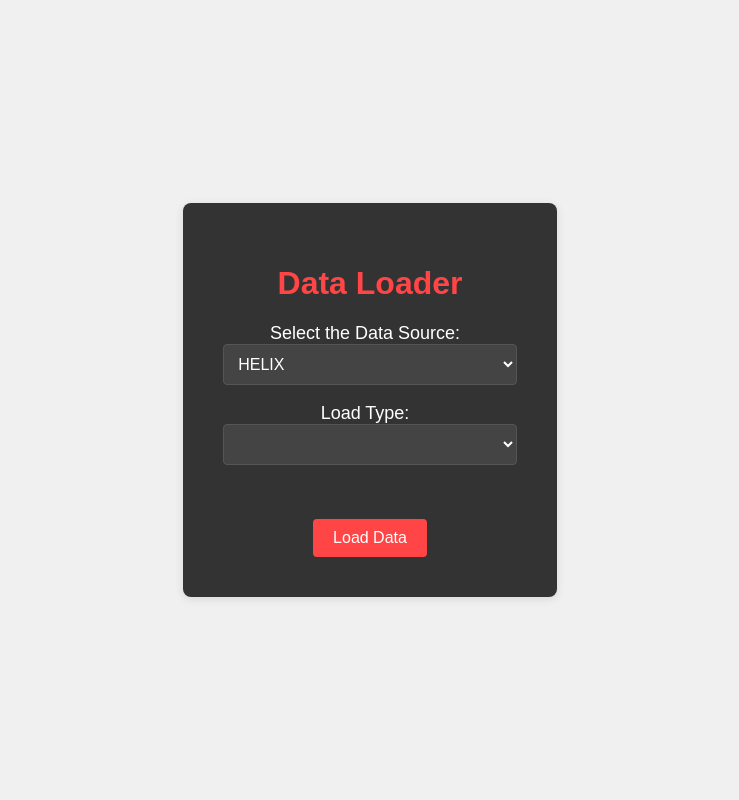
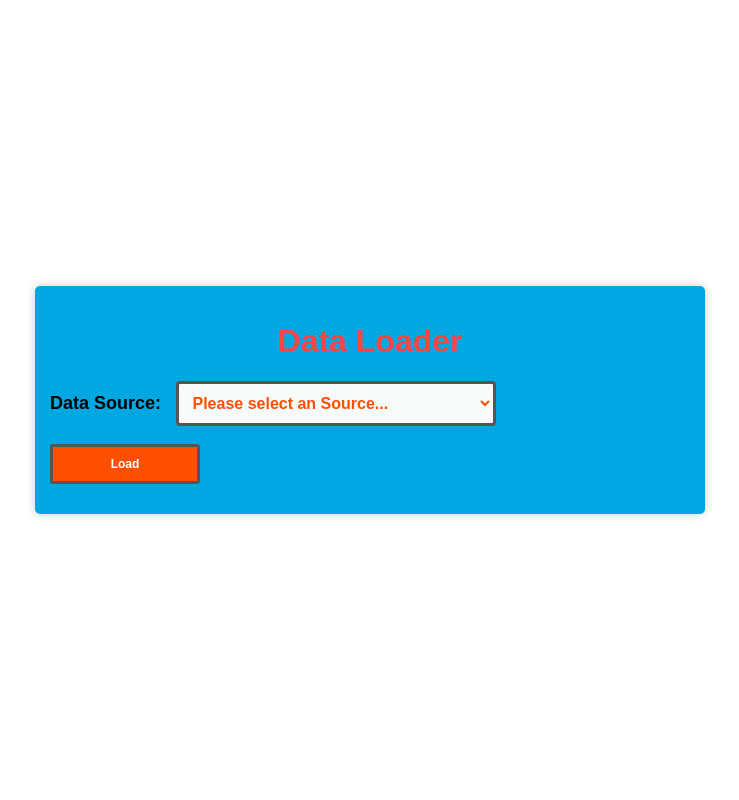
Before and after one commit to danantwar/LLM, a Flask app: page / in a window 1280 px wide. Shown: the whole page, without its empty margins (270-1009 px from the left). Run offline with Flask 3, Linux system fonts and the light colour scheme; lists and menus that the app fills with data are empty.

Commit message:
Dny Update - 1 (18/08)

```diff
--- a/Flask/HelixLoad.py
+++ b/Flask/HelixLoad.py
@@ -25,6 +25,8 @@ def initiateHelixLoad(LoadType):
         "KnowledgeRef" : config.GetRkmRefUrl,
     }
 
+    source = "HELIX"
+    timestamp = helix.createLoadHistoryInDB(source)
     for form in HelixDetails:
         url = HelixDetails[form]
         # print("Calling Process_records function")
--- a/Flask/app.py
+++ b/Flask/app.py
@@ -3,6 +3,7 @@ from flask import Flask, render_template, request
 import helixLoad as helix
 import webLoad as web
 import fileLoad as file
+import asyncio
 
 app = Flask(__name__)
 
@@ -41,16 +42,16 @@ def loadData():
 
 
 @app.route('/', methods=['GET', 'POST'])
-
 def index():
     if request.method == 'POST':
-        Source = request.form['Source']
-        LoadType = request.form['LoadType']
-
+        Source = request.form['LoadSource']
+        LoadType = request.form['HelixLoadType']
+        print(Source)
+        print(LoadType)
         if Source =="HELIX" and LoadType !="" :
             helix.initiateHelixLoad(LoadType)
             userMsg = f"Hello, {Source} data load into AI Model is Completed now!"
-            return render_template('index.html', greeting=userMsg)
+            return render_template('index.html', response=userMsg)
 
         if Source =="FILE":
             print("I am on file")
--- a/Flask/helixLoadFunctions.py
+++ b/Flask/helixLoadFunctions.py
@@ -8,12 +8,11 @@ import generateEmbeding as ge
 
 def loadHelixRecords(form, url, load_type):
     # Initialize Variables
-    source = "HELIX"
     offset  = 0
     limit = 1000
     recordsExist = False
     getrecords = True
-    timestamp = createLoadHistoryInDB(source)
+
     print(load_type)
     if load_type == "DELTA":
         timestamp = getLastLoadTimestamp()
--- a/Flask/templates/index.html
+++ b/Flask/templates/index.html
@@ -1,3 +1,4 @@
+<!-- New UI code -->
 <!DOCTYPE html>
 <html>
 <head>
@@ -5,7 +6,7 @@
     <style>
         body {
             font-family: Arial, sans-serif;
-            background-color: #f0f0f0;
+            background-color: #FFF;
             margin: 0;
             padding: 0;
             display: flex;
@@ -14,128 +15,143 @@
             min-height: 100vh;
         }
         .container {
-            background-color: #333333;
-            color: #ffffff;
-            border-radius: 8px;
-            box-shadow: 0px 2px 10px rgba(0, 0, 0, 0.1);
-            padding: 40px;
-            text-align: center;
+            background-color: #00a7e1;
+            border-radius: 5px;
+            box-shadow: 0 0 10px rgba(0, 0, 0, 0.2);
+            flex-direction: column;
+            justify-content: space-between;
+            align-items: center;
+            border-radius: 5px;
+            padding: 15px;
+            width: 50%;
         }
+        input[type="file"]{
+            width: 200px;
+            padding: 10px;
+            margin-bottom: 15px;
+            border: 3px solid #555555;
+            border-radius: 3px;
+        }
+        input[type="text"]{
+            width: 500px;
+            padding: 10px;
+            margin-bottom: 15px;
+            border: 3px solid #555555;
+            border-radius: 3px;
+        }
+
         h1 {
             color: #ff4545;
+            font-weight: bold;
         }
         label {
             font-size: 18px;
             margin-right: 10px;
+            font-weight: bold;
+            border: none;
+            color: #000000;
         }
         select {
             padding: 10px;
             font-size: 16px;
-            border: 1px solid #555555;
+            border: 3px solid #555555;
             border-radius: 4px;
-            background-color: #444444;
-            color: #ffffff;
-            width: 100%;
-            max-width: 300px;
+            background-color: #F8F9F9;
+            color: #fe5000;
+            width: 50%;
+            max-width: 400px;
+            font-weight: bold;
         }
-        button {
-            background-color: #ff4545;
-            border: none;
-            color: white;
-            padding: 10px 20px;
-            border-radius: 4px;
-            font-size: 16px;
-            cursor: pointer;
+        input[type="submit"] {
+            background-color: #fe5000;
+            color: #fff;
+            font-weight: bold;
+            font-size: 12px;
+            width: 150px;
+            padding: 10px;
+            margin-bottom: 15px;
+            border: 3px solid #555555;
+            border-radius: 3px;
+            align: center;
         }
-        button:hover {
-            background-color: #d13939;
+
+        input[type="submit"]:hover {
+            background-color: #199E23 ;
         }
     </style>
-    <script>
-        document.addEventListener("DOMContentLoaded", function () {
-            const sourceDropdown = document.getElementById("Source");
-            const dependentDropdown = document.getElementById("LoadType");
-            const additionalFieldsContainer = document.getElementById("AdditionalFields");
-            const loadTypeLabel = document.getElementById("LoadTypeLabel"); // Add this line
-
-            const data = {
-                HELIX: ["FULL", "DELTA"],
-                WEB: ["Text"],
-                FILE: ["Attachment"]
-            };
-
-            sourceDropdown.addEventListener("change", function () {
-                const selectedSource = sourceDropdown.value;
-                const options = data[selectedSource];
-
-                dependentDropdown.innerHTML = "";
-                additionalFieldsContainer.innerHTML = ""; // Clear additional fields
-
-                if (options) {
-                    options.forEach(function (option) {
-                        const optionElement = document.createElement("option");
-                        optionElement.value = option;
-                        optionElement.textContent = option;
-                        dependentDropdown.appendChild(optionElement);
-                    });
-
-                    // Add additional fields based on selected source
-                    if (selectedSource === "FILE") {
-                        const fileInput = document.createElement("input");
-                        fileInput.type = "file";
-                        fileInput.name = "Attachment";
-                        fileInput.accept = ".txt,.pdf,.docx,.json"; // Specify allowed file types
-                        additionalFieldsContainer.appendChild(fileInput);
-                    } else if (selectedSource === "WEB") {
-                        const urlInput = document.createElement("input");
-                        urlInput.type = "url";
-                        urlInput.name = "WebURL";
-                        urlInput.placeholder = "Enter URL";
-                        urlInput.size="40";
-                        additionalFieldsContainer.appendChild(urlInput);
-                    }
-
-                    // Hide or show Load Type field and label based on source
-                    if (selectedSource === "HELIX") {
-                        dependentDropdown.style.display = "block";
-                        loadTypeLabel.style.display = "block"; // Show the label
-                    } else {
-                        dependentDropdown.style.display = "none";
-                        loadTypeLabel.style.display = "none"; // Hide the label
-                    }
-                }
-            });
-        });
-    </script>
 </head>
 <body>
     <div class="container">
-        <h1>Data Loader</h1>
-        <!-- ... Existing code ... -->
-        <form method="POST" action="/" enctype="multipart/form-data">
-            <label for="Source">Select the Data Source:</label>
-            <select id="Source" name="Source" required>
+        <h1 align="center">Data Loader</h1>
+        <form id = "DataLoad" action="/" method="POST" enctype="multipart/form-data">
+            <label for="SourceLabel">Data Source:</label>
+            <select id="LoadSource" name="LoadSource" onchange="showHideField()" required>
+                <option value="DEFAULT">Please select an Source...</option>
                 <option value="HELIX">HELIX</option>
                 <option value="WEB">WEB</option>
+                <option value="BMC KB">BMC KB</option>
                 <option value="FILE">FILE</option>
             </select>
             <br><br>
-            <label id="LoadTypeLabel" for="LoadType">Load Type:</label>
-            <select id="LoadType" name="LoadType" required>
-                <!-- Options will be populated dynamically using JavaScript -->
-            </select>
-            <br><br>
-            <div id="AdditionalFields">
-                <!-- Additional fields will be added dynamically using JavaScript -->
+            <div id="HelixLoad" style="display: none;">
+                <!-- Field 1 content -->
+                <label for="HelixLoadTypeLabel">Load Type:</label>
+                <select id="HelixLoadType" name="HelixLoadType" required>
+                    <option value="FULL">FULL</option>
+                    <option value="DELTA">DELTA</option>
+                </select>
+                <br><br>
             </div>
-            <input type="hidden" id="GreetingInput" name="Greeting">
-            <br><br>
-            <button type="submit">Load Data</button>
+            <div id="WebLoad" style="display: none;">
+                <!-- Field 2 content -->
+                <label for="WebUrlLabel">Web URL: </label>
+                <input type="text" id="Web_URL" name="Web_URL" placeholder="https://example.com" onchange="return validateURL()" >
+                <span id="url-error" style="color: red;"></span>
+                <br><br>
+            </div>
+            <div id="KBLoad" style="display: none;">
+                <!-- Field 3 content -->
+                <label for="KBLoadLabel">Provide file with BMC KB URLs: </label>
+                <input type="file" id="KBLoad" name="KBLoad" required>
+                <br><br>
+            </div>
+            <div id="FileLoad" style="display: none;">
+                <!-- Field 4 content -->
+                <label for="FileUploadLabel">Provide Data File: </label>
+                <input type="file" id="FileUpload" name="FileUpload" required>
+                <br><br>
+            </div>
+            <input type="submit" align="center" value="Load" onclick="submitForm()">
         </form>
-        {% if greeting %}
-        <h2>{{ greeting }}</h2>
-        {% endif %}
     </div>
-    </div>
-</body>
+    <script>
+        function showHideField() {
+            var dropdown = document.getElementById('LoadSource');
+            var selectedValue = dropdown.options[dropdown.selectedIndex].value;
+
+            // Hide all fields
+            document.getElementById('HelixLoad').style.display = 'none';
+            document.getElementById('WebLoad').style.display = 'none';
+            document.getElementById('KBLoad').style.display = 'none';
+            document.getElementById('FileLoad').style.display = 'none';
+
+            // Show the selected field
+            if (selectedValue == 'HELIX') {
+                document.getElementById('HelixLoad').style.display = 'block';
+            } else if (selectedValue == 'WEB') {
+                document.getElementById('WebLoad').style.display = 'block';
+            } else if (selectedValue == 'BMC KB') {
+                document.getElementById('KBLoad').style.display = 'block';
+            } else if (selectedValue == 'FILE') {
+                document.getElementById('FileLoad').style.display = 'block';
+            }
+    }
+    function submitForm() {
+        // Get the form element
+        var form = document.getElementById("DataLoad");
+        // Submit the form
+        form.submit();
+    }
+    </script>
+ </body>
 </html>
```
